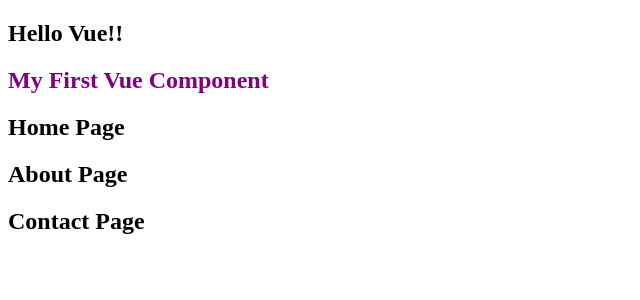
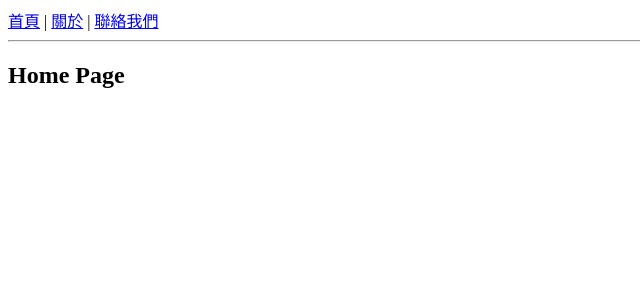
Before and after one commit to HsiaoHungWang/vue-eeit75, a Vue app: page / in a window 1280 px wide. Shown: the top 300 px of the page, without its empty margins (0-640 px from the left). Built offline with nearby package versions, Linux system fonts and the light colour scheme.

Commit message:
vue-router的設定及使用

```diff
--- a/package.json
+++ b/package.json
@@ -9,7 +9,8 @@
     "preview": "vite preview"
   },
   "dependencies": {
-    "vue": "^3.3.11"
+    "vue": "^3.3.11",
+    "vue-router": "^4.2.5"
   },
   "devDependencies": {
     "@vitejs/plugin-vue": "^4.5.2",
--- a/src/App.vue
+++ b/src/App.vue
@@ -1,16 +1,14 @@
 <script setup>
-   import First from './components/First.vue'
-   import Home from './views/Home.vue'
-   import About from './views/About.vue'
-   import Contact from './views/Contact.vue'
+
 </script>
 
 <template>
-  <h2>Hello Vue!!</h2>
-  <First></First>
-  <Home></Home>
-  <About></About>
-  <Contact></Contact>
+  <RouterLink to="/">首頁</RouterLink> |
+  <RouterLink to="/about">關於</RouterLink> |
+  <RouterLink to="/contact">聯絡我們</RouterLink>
+  <hr />
+  <RouterView></RouterView>
+
 
 </template>
 
--- a/src/main.js
+++ b/src/main.js
@@ -1,4 +1,5 @@
 import { createApp } from 'vue'
 import App from './App.vue'
+import router from './router'
 
-createApp(App).mount('#app')
+createApp(App).use(router).mount('#app')
--- /dev/null
+++ b/src/router.js
@@ -0,0 +1,15 @@
+import HomeVue from "./views/Home.vue"
+import AboutVue from "./views/About.vue"
+import ContactVue from "./views/Contact.vue"
+import {createRouter, createWebHistory} from 'vue-router'
+const routes = [
+    {path:"/",component:HomeVue}, //http://localhost:8080/  => Home Component
+    {path:"/about",component:AboutVue},
+    {path:"/contact",component:ContactVue},
+]
+const router = createRouter({
+    history:createWebHistory(),
+    routes:routes
+})
+
+export default router
```
Also changed, not shown: 1 other file (tests, documents, lock files or other folders).
